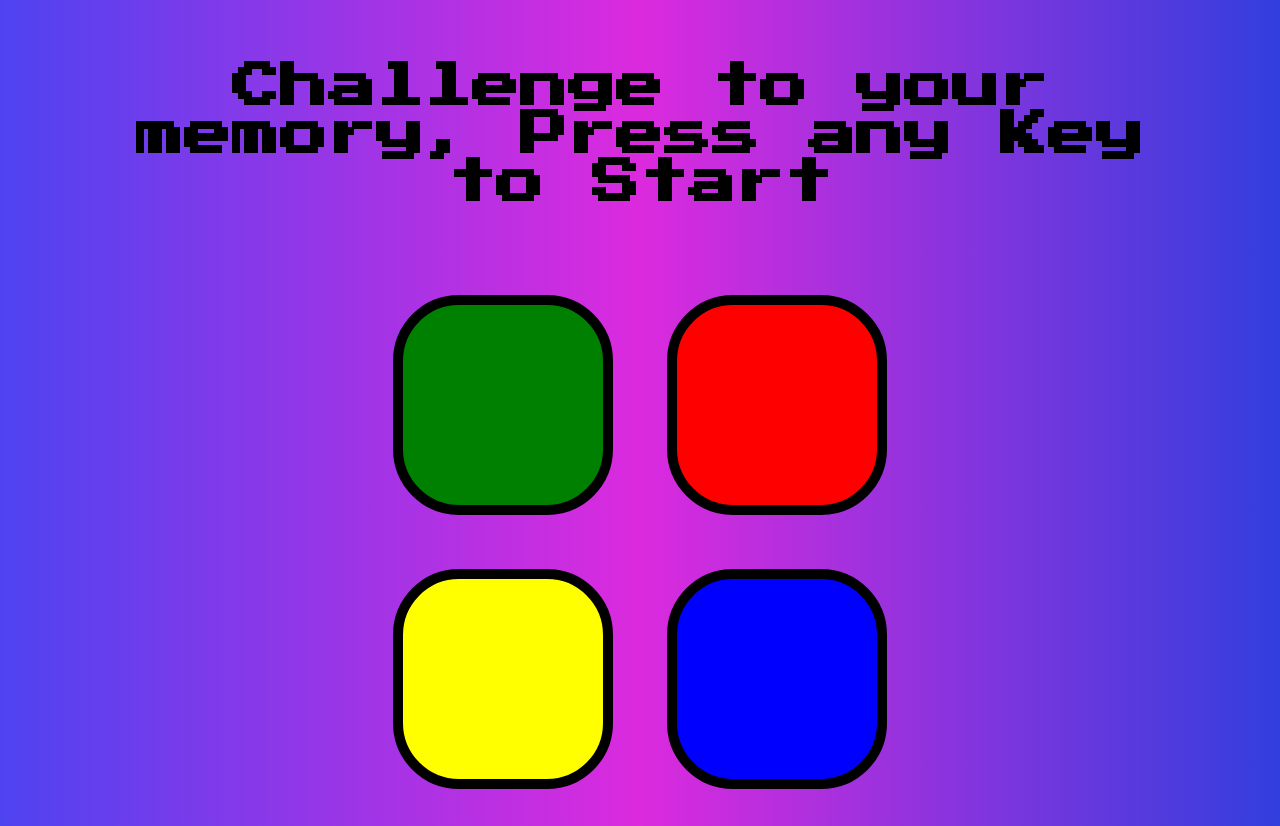
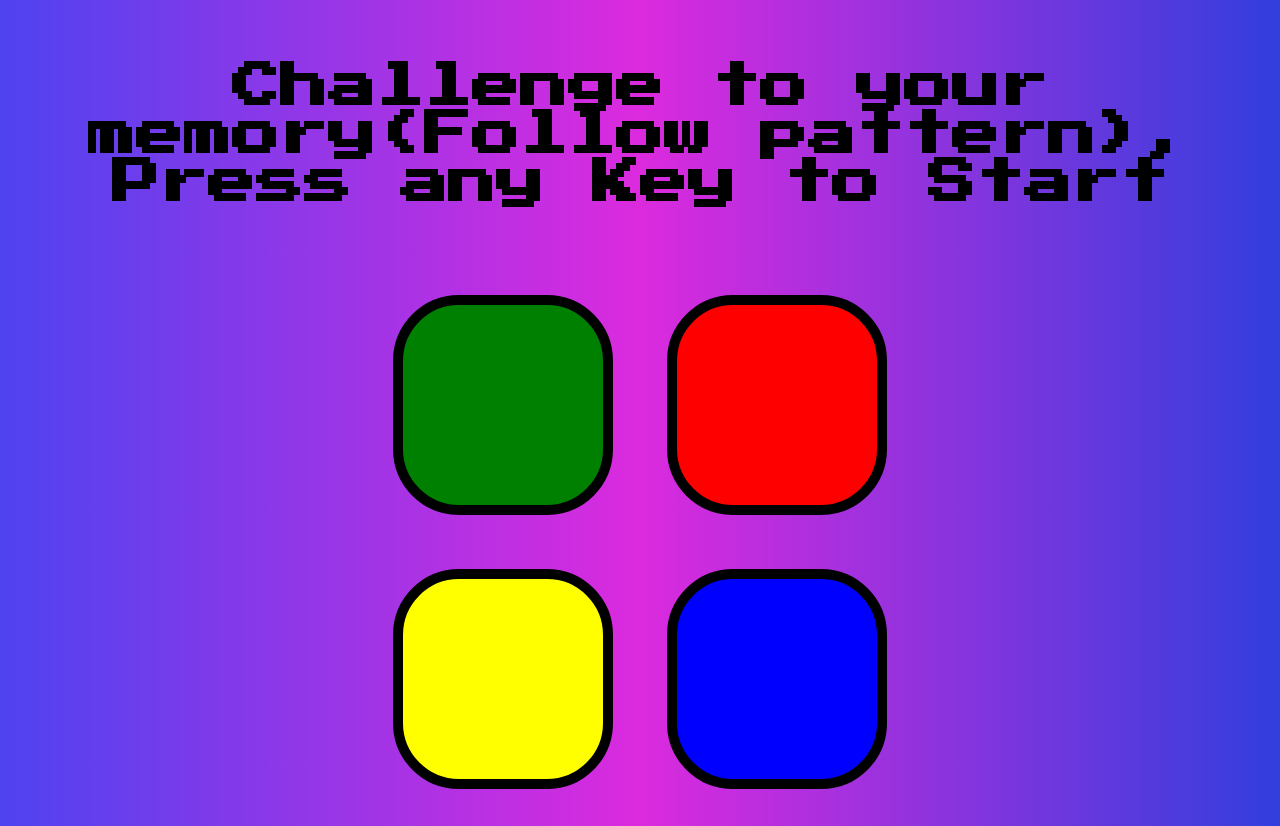
Before and after one commit to pal05249/Simon-says-game, a plain HTML site: page index.html in a window 1280 px wide. Drawn offline with nearby package versions, Linux system fonts and the light colour scheme.

Commit message:
adding some hint to start the game

```diff
--- a/index.html
+++ b/index.html
@@ -9,7 +9,7 @@
 </head>
 
 <body>
-  <h1 id="level-title">Challenge to your memory, Press any Key to Start</h1>
+  <h1 id="level-title">Challenge to your memory(Follow pattern), Press any Key to Start</h1>
   <div class="container">
     <div class="row">
 
```
